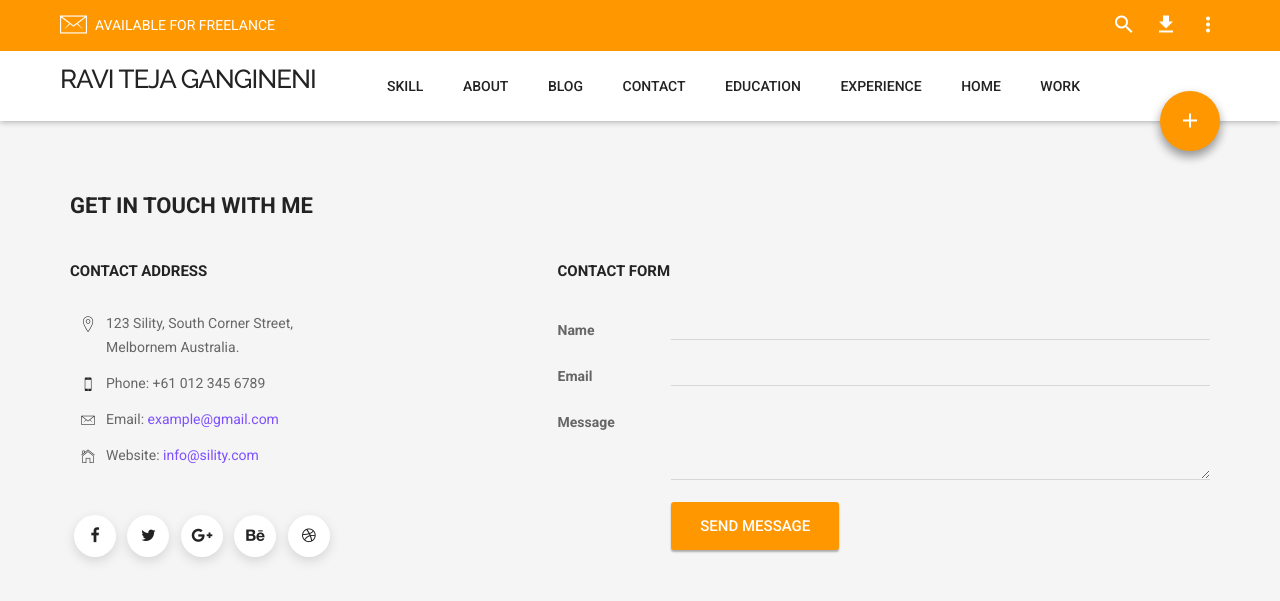
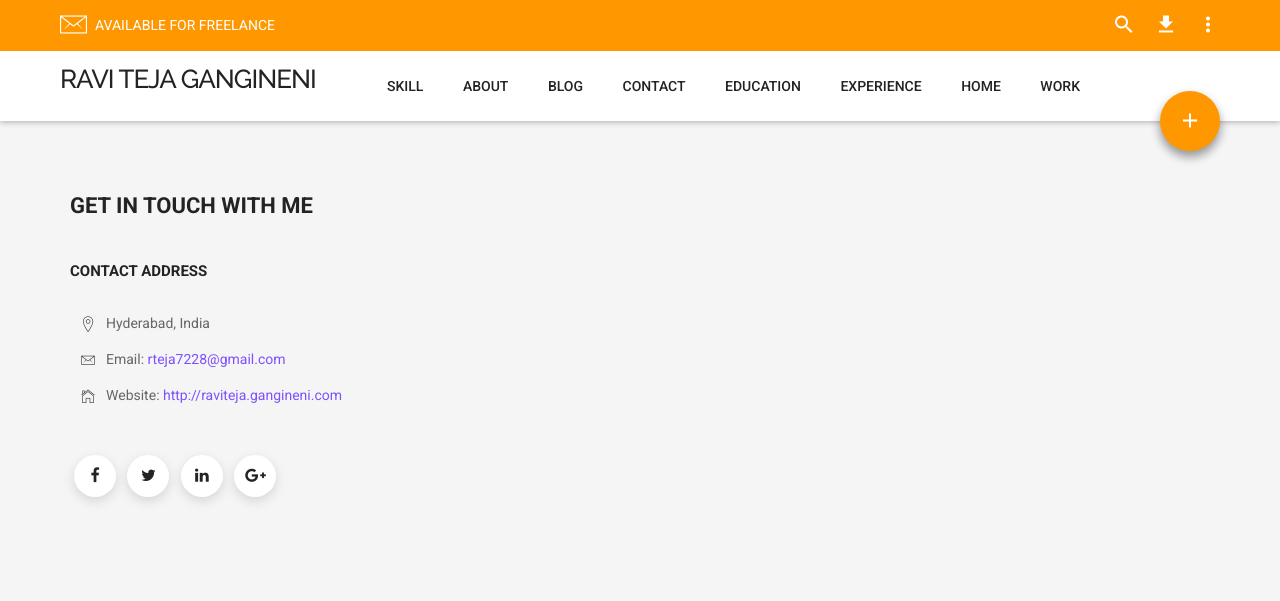
Before and after one commit to rteja91/rteja91.github.io, a Jekyll site: the page built from contact.html, in a window 1280 px wide and 900 px high. Shown: the top 601 px of the window. Built offline with Jekyll 4.4.1, drawn with Linux system fonts in a browser that asks for light colours; nearby versions of some CDN libraries; some web fonts are replaced; comment, search, counter and statistics services are not loaded.

Commit message:
Scripts Js

```diff
--- a/contact.html
+++ b/contact.html
@@ -12,59 +12,60 @@ permalink: /contact/
                         <div class="col-sm-5">
                             <h5>Contact Address</h5>
                             <ul class="list-icons list-unstyled">
-                                <li><i class="ion-ios-location-outline"></i>123 Sility, South Corner Street,
-                                    <br />Melbornem Australia.</li>
-                                <li><i class="ion-iphone"></i>Phone: +61 012 345 6789</li>
-                                <li><i class="ion-ios-email-outline"></i>Email: <a href="mailto:example@gmail.com">example@gmail.com</a>
+                                <li><i class="ion-ios-location-outline"></i>Hyderabad, India
+                                    <br /></li>
+                                <!-- <li><i class="ion-iphone"></i>Phone: +61 012 345 6789</li> -->
+                                <li><i class="ion-ios-email-outline"></i>Email: <a href="mailto:rteja7228@gmail.com">rteja7228@gmail.com</a>
                                 </li>
-                                <li><i class="ion-ios-home-outline"></i>Website: <a href="#">info@sility.com</a>
+                                <li><i class="ion-ios-home-outline"></i>Website: <a href="http://raviteja.gangineni.com/">http://raviteja.gangineni.com</a>
                                 </li>
                             </ul>
                             <div class="spacer"></div>
                             <div class="social-icons">
-                                <a href="#" class="social-icon"><i class="fa fa-facebook"></i></a>
-                                <a href="#" class="social-icon"><i class="fa fa-twitter"></i></a>
-                                <a href="#" class="social-icon"><i class="fa fa-google-plus"></i></a>
-                                <a href="#" class="social-icon"><i class="fa fa-behance"></i></a>
-                                <a href="#" class="social-icon"><i class="fa fa-dribbble"></i></a>
+                                <a href="https://www.facebook.com/rteja91" class="social-icon"><i class="fa fa-facebook"></i></a>
+                                <a href="https://twitter.com/rteja91" class="social-icon"><i class="fa fa-twitter"></i></a>
+                                <a href="https://in.linkedin.com/in/gangineniraviteja" class="social-icon"><i class="fa fa-linkedin"></i></a>
+                                <a href="https://plus.google.com/u/0/+RaviTejaGangineni" class="social-icon"><i class="fa fa-google-plus"></i></a>
+                                <!-- <a href="#" class="social-icon"><i class="fa fa-behance"></i></a>
+                                <a href="#" class="social-icon"><i class="fa fa-dribbble"></i></a> -->
                             </div>
                             <!-- end .social-icons -->
                             <div class="spacer"></div>
                         </div>
                         <div class="col-sm-7">
-                            <h5>Contact Form</h5>
+                            <!-- <h5>Contact Form</h5>
                             <form action="#" method="post" class="form-horizontal contact-form">
                                 <div class="form-group">
                                     <label class="col-sm-2 control-label">Name</label>
                                     <div class="col-sm-10">
                                         <input type="text" class="contact-name" name="contact-name" />
                                     </div>
-                                    <!-- end .col-sm-10 -->
+                                    end .col-sm-10
                                 </div>
-                                <!-- end .form-group -->
+                                end .form-group
                                 <div class="form-group">
                                     <label class="col-sm-2 control-label">Email</label>
                                     <div class="col-sm-10">
                                         <input type="email" class="contact-email" name="contact-email" />
                                     </div>
-                                    <!-- end .col-sm-10 -->
+                                    end .col-sm-10
                                 </div>
-                                <!-- end .form-group -->
+                                end .form-group
                                 <div class="form-group">
                                     <label class="col-sm-2 control-label">Message</label>
                                     <div class="col-sm-10">
                                         <textarea name="contact-message" class="contact-message" rows="3"></textarea>
                                     </div>
-                                    <!-- end .col-sm-10 -->
+                                    end .col-sm-10
                                 </div>
-                                <!-- end .form-group -->
+                                end .form-group
                                 <div class="form-group">
                                     <div class="col-sm-10 col-sm-offset-2">
                                         <button type="submit" class="button solid-button purple">Send Message</button>
                                     </div>
-                                    <!-- end .col-sm-10 -->
+                                    end .col-sm-10
                                 </div>
-                                <!-- end .form-group -->
+                                end .form-group
                                 <div class="contact-loading alert alert-info form-alert">
                                     <span class="message">Loading...</span>
                                     <button type="button" class="close" data-hide="alert" aria-label="Close"><i class="fa fa-times"></i>
@@ -80,7 +81,7 @@ permalink: /contact/
                                     <button type="button" class="close" data-hide="alert" aria-label="Close"><i class="fa fa-times"></i>
                                     </button>
                                 </div>
-                            </form>
+                            </form> -->
                             <!-- end contact-form -->
                         </div>
                     </div>
--- a/js/scripts.js
+++ b/js/scripts.js
@@ -318,7 +318,7 @@
 	var map;
 	function initialize_map() {
 		if ($('.map').length) {
-			var myLatLng = new google.maps.LatLng(-37.814199, 144.961560);
+			var myLatLng = new google.maps.LatLng(17.4416, 78.3826);
 			var mapOptions = {
 				zoom: 15,
 				center: myLatLng,
```
